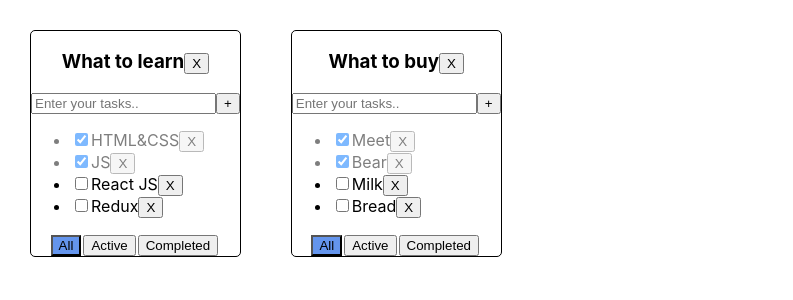
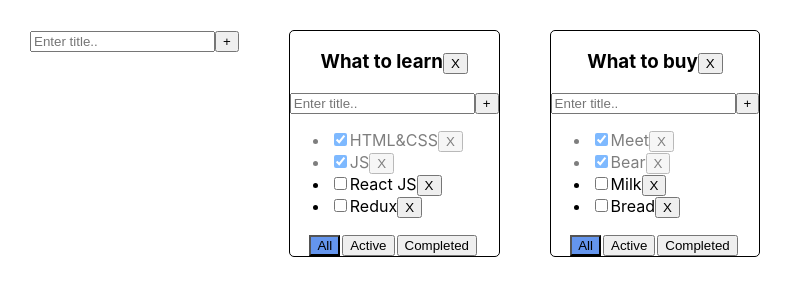
Before and after one commit to DSt17/todolist-ts-47, a React (Create React App) app: page / in a window 1280 px wide. Shown: the top 300 px of the page, without its empty margins (0-793 px from the left). Built offline with nearby package versions, Linux system fonts and the light colour scheme.

Commit message:
AddItemform

```diff
--- /dev/null
+++ b/src/AddItemForm.tsx
@@ -0,0 +1,58 @@
+import React, {ChangeEvent, KeyboardEvent, useState} from "react";
+type AddItemFormPropsType = {
+    addItem: (title: string) => void
+}
+
+//Создаем новую сущность
+export const AddItemForm = (props: AddItemFormPropsType) => {
+
+    // Вынесли стили для input  в переменную
+    const errorInputStyles = {border: "red 3px solid"}
+    const errorStyle = {color: "red"}
+
+    // UseState
+    let [inputValue, setInputValue] = useState<string>("")
+    let [error, setError] = useState<boolean>(false)
+
+    const onChangeHandler = (e: ChangeEvent<HTMLInputElement>) => {
+        setInputValue(e.currentTarget.value)
+        setError(false)
+    }
+    const AddItem = () => {
+        if (inputValue.trim() !== "") {
+            props.addItem(inputValue)
+            setInputValue("")
+        } else {
+            setError(true)
+            setInputValue("")
+        }
+    }
+    const onPressKeyHandler = (e: KeyboardEvent<HTMLInputElement>) => {
+        if (e.key === "Enter") {
+            if (inputValue.trim() !== "") {
+                props.addItem(inputValue)
+                setInputValue("")
+            } else {
+                setError(true)
+                setInputValue("")
+
+            }
+        }
+    }
+
+    const errorMessage = error && <div style={errorStyle}>Title is required!</div>
+
+    return (
+        <div>
+            <input
+                style={error ? errorInputStyles : undefined}
+                value={inputValue}
+                placeholder="Enter title.."
+                onChange={onChangeHandler}
+                onKeyPress={onPressKeyHandler}
+            />
+            <button onClick={AddItem}>+</button>
+            {errorMessage}
+        </div>
+    )
+}
--- a/src/App.tsx
+++ b/src/App.tsx
@@ -2,6 +2,7 @@ import React, {useState} from 'react';
 import {v1} from 'uuid';
 import './App.css';
 import {TaskType, Todolist} from "./TodoList";
+import {AddItemForm} from "./AddItemForm";
 
 
 export type filterValuesType = "all" | "active" | "completed"
@@ -61,9 +62,27 @@ function App() {
         })
     }
 
+
+
+//Создаем фунуцию для изменения тайтла у таски
+    const changeTaskTitle = (taskID: string, title: string, todoListID: string) => {
+        setTasks({
+            ...tasks, [todoListID]: tasks[todoListID].map(
+                el => el.id === taskID ? {...el, title: title} :  el)
+        })
+    }
+
+
     //Меняем настройки фильтра сущности тудулиста
     function changeFilter(filter: filterValuesType, todoListID: string) {
         setTodoLists(todoLists.map(tl => tl.id === todoListID ? {...tl, filter: filter} : tl))
+    }
+
+
+    //Создаем функцию для изменения тайтла
+
+    const changeTodolistTitle = (title: string,todoListID: string ) => {
+        setTodoLists(todoLists.map(tl => tl.id === todoListID ? {...tl, title: title} : tl))
     }
 
 //----Функции удаляющие и добовляющие сущности тудулистов-----------
@@ -103,6 +122,8 @@ function App() {
                 changeStatus={changeTaskStatus}
                 filter={tl.filter}  // Берем из сущности тудулиста ВО ВРЕМЯ МАПА
                 removeTodoList={removeTodoList}
+                changeTodolistTitle ={changeTodolistTitle}
+                changeTaskTitle = {changeTaskTitle}
             />
         )
     })
@@ -110,6 +131,7 @@ function App() {
 // ОТРИСОВЫВАЕМ НАШ ТУДУЛИСТ( В НАШЕМ СЛУЧАЕ МАССИВ ТУДУЛИСТОВ В ПРИМЕРЕ ИХ ИЗНАЧАЛЬНО 2  (СУЩНОСТИ) )
     return (
         <div className="App">
+            <AddItemForm addItem={addTodoList}/>
             {todoListComponents}
         </div>
     );
--- /dev/null
+++ b/src/EditableSpan.tsx
@@ -0,0 +1,41 @@
+import React, {ChangeEvent, KeyboardEvent, useState} from "react";
+
+type EditableSpanPropsType = {
+    title: string
+    setNewTitle : (title:string) => void
+}
+
+export const EditableSpan = (props: EditableSpanPropsType) => {
+    const [editMode, setEditMode] = useState<boolean>(false)
+    let [inputValue, setInputValue] = useState<string>("")
+    const onEditMode = () => {
+        setEditMode(true)
+        setInputValue(props.title)
+    }
+    const ofEditMode = () => {
+        setEditMode(false)
+        props.setNewTitle(inputValue)
+    }
+    const onChangeHandler = (e: ChangeEvent<HTMLInputElement>) => {
+        setInputValue(e.currentTarget.value)
+    }
+    const onPressKeyAddItem = (e: KeyboardEvent<HTMLInputElement>) => {
+        if (e.key === "Enter") {
+            ofEditMode()
+            }
+        }
+
+
+    return (         //OnBlur - событие когда инпут теряет фокус
+        editMode ?                //тут тернароное выражение
+            <input
+                value={inputValue}
+                onChange={onChangeHandler}
+                onBlur={ofEditMode}
+                autoFocus={true}
+                onKeyPress={onPressKeyAddItem}/>
+            : <span onDoubleClick={onEditMode}>
+                {props.title}
+             </span>
+    )
+}
--- a/src/TodoList.tsx
+++ b/src/TodoList.tsx
@@ -1,5 +1,7 @@
 import React, {ChangeEvent, KeyboardEvent, useState} from "react";
 import {filterValuesType} from "./App";
+import {AddItemForm} from "./AddItemForm";
+import {EditableSpan} from "./EditableSpan";
 
 export type TaskType = {
     id: string
@@ -11,69 +13,33 @@ type todolistProsType = {
     tasks: Array<TaskType>
     removeTask: (id: string, todoListID: string) => void
     changeFilter: (value: filterValuesType, todoListID: string) => void
-    addTask: (addedTitle: string, todoListID: string) => void
+    addTask: (TaskTitle: string, todoListID: string) => void
     changeStatus: (taskID: string, isDone: boolean, todoListID: string) => void
     filter: filterValuesType
     id: string
     removeTodoList: (todoListID: string) => void
+    changeTodolistTitle : (title: string,todoListID: string ) => void
+    changeTaskTitle : (taskID: string, title: string, todoListID: string) =>void
 }
 
-
 export function Todolist(props: todolistProsType) {
-
-    let [inputValue, setInputValue] = useState("")
-    let [error, setError] = useState<boolean>(false)
-
-
-    const onChangeHandler = (e: ChangeEvent<HTMLInputElement>) => {
-        setInputValue(e.currentTarget.value)
-        setError(false)
-    }
-    const onPressKeyHandler = (e: KeyboardEvent<HTMLInputElement>) => {
-        if (e.key === "Enter") {
-            if (inputValue.trim() !== "") {
-                props.addTask(inputValue, props.id)
-                setInputValue("")
-            } else {
-                setError(true)
-                setInputValue("")
-
-            }
-        }
-    }
-    const onAddNewTask = () => {
-        if (inputValue.trim() !== "") {
-            props.addTask(inputValue, props.id)
-            setInputValue("")
-        } else {
-            setError(true)
-            setInputValue("")
-        }
-
+    const onAddNewTask = (title:string) => {
+            props.addTask(title, props.id)
     }
     const filteredAll = () => props.changeFilter("all", props.id)
     const filteredActive = () => props.changeFilter("active", props.id)
     const filteredCompleted = () => props.changeFilter("completed", props.id)
-
+    const changeTodolisTitle = (title:string) => {
+        props.changeTodolistTitle(title,props.id)
+    }
 
     return (
         <div className={"borderTodolistBlock"}>
             <h3>
-                {props.title}
+                <EditableSpan title={props.title} setNewTitle={changeTodolisTitle}/>
                 <button onClick={() => props.removeTodoList(props.id)}>X</button>
             </h3>
-            <div>
-                <input
-                    className={error ? "error" : ""}
-                    value={inputValue}
-                    placeholder={"Enter your tasks.."}
-                    onChange={onChangeHandler}
-                    onKeyPress={onPressKeyHandler}
-                />
-                <button onClick={onAddNewTask}>+</button>
-                {error ? <div className={"error-message"}>Title is required!</div> : null}
-            </div>
-
+            <AddItemForm addItem={onAddNewTask} />
             <ul>
                 {
                     props.tasks.map(t => {
@@ -84,13 +50,14 @@ export function Todolist(props: todolistProsType) {
                         const OnChangeCheckboxStatus = (e: ChangeEvent<HTMLInputElement>) => {
                             props.changeStatus(t.id, (e.currentTarget.checked), props.id)
                         }
-
-
+                        const changeTile = (title: string) => {
+                           props.changeTaskTitle(t.id,title,props.id )
+                        }
                         return <li className={t.isDone ? "opacity" : ""} key={t.id}>
                             <input type={"checkbox"}
                                    onChange={OnChangeCheckboxStatus}
                                    checked={t.isDone}/>
-                            <span>{t.title}</span>
+                            <EditableSpan title={t.title} setNewTitle={changeTile}/>
                             <button onClick={onClickRemoveTask}>X</button>
                         </li>
                     })
```
